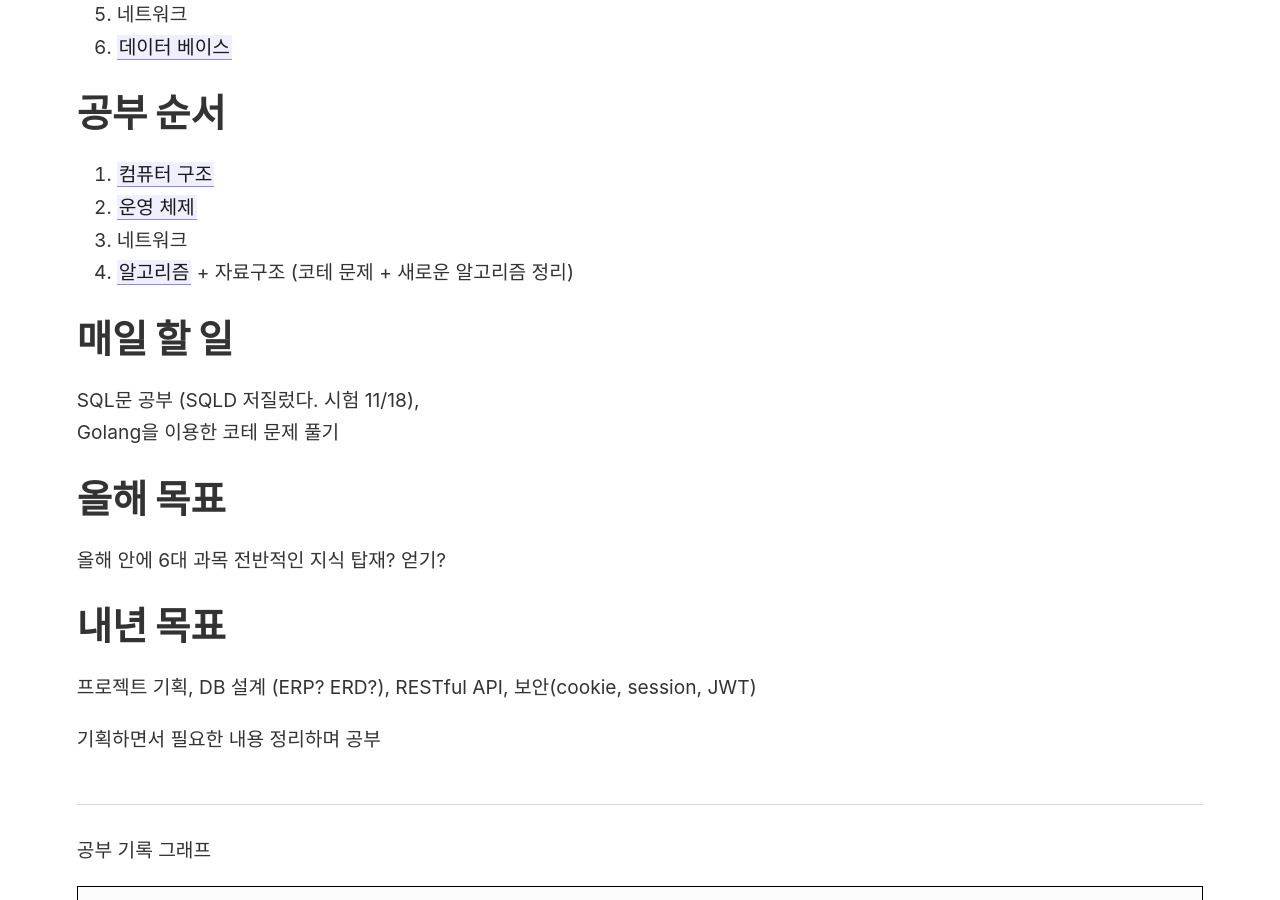
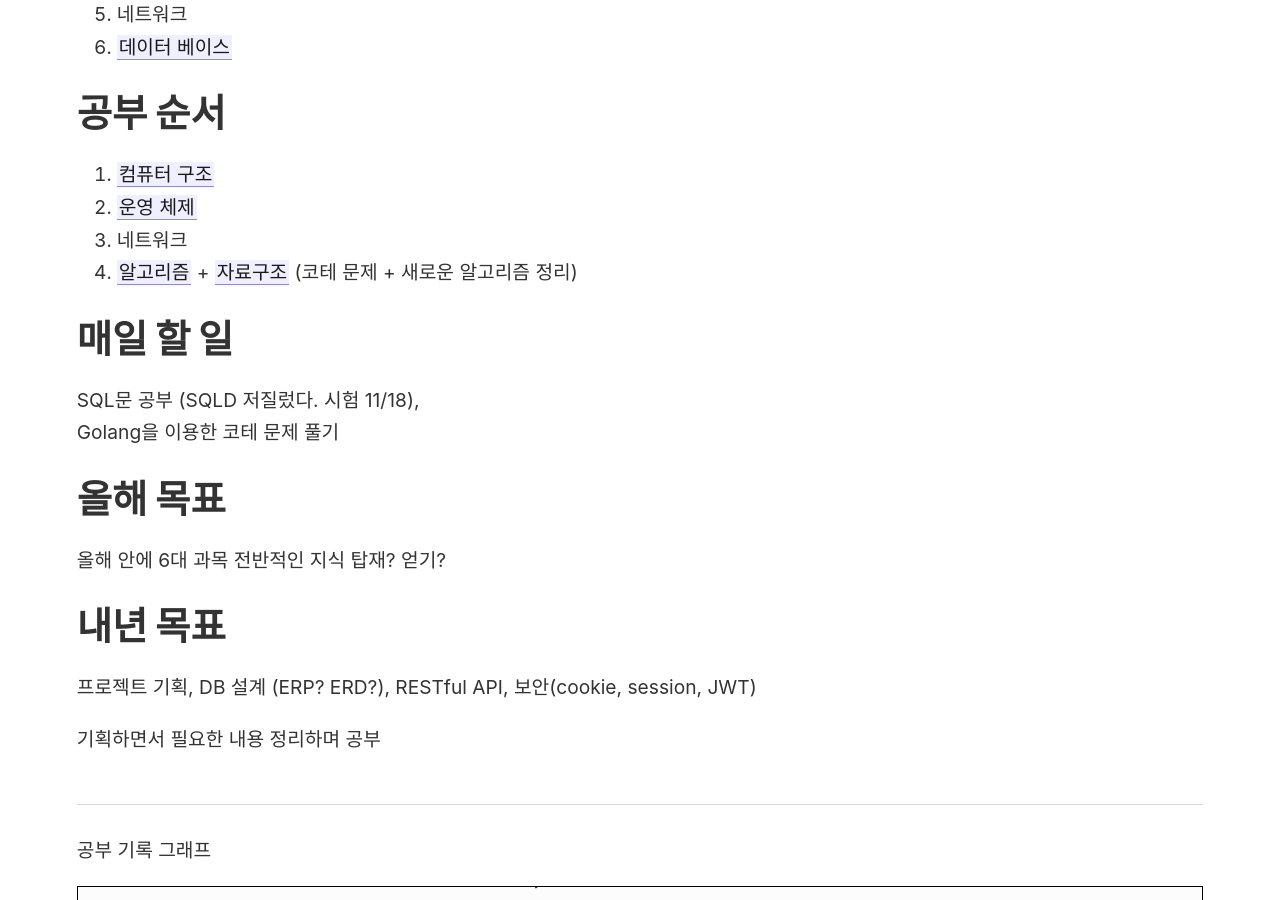
Before and after one commit to rainbow96bear/Obsidian, a Jekyll site: the page built from _notes/CS 6대 과목 공부 계획.md, in a window 1280 px wide and 900 px high, scrolled down 460 px. Built offline with Jekyll 4.4.1, drawn with Linux system fonts in a browser that asks for light colours.

Commit message:
링크 추가

```diff
--- a/_notes/CS 6대 과목 공부 계획.md
+++ b/_notes/CS 6대 과목 공부 계획.md
@@ -1,6 +1,6 @@
 CS 6대 과목
 
-1. 자료구조
+1. [[자료구조]]
 2. [[알고리즘]]
 3. [[컴퓨터 구조]]
 4. [[운영 체제]]
@@ -12,7 +12,7 @@
 1. [[컴퓨터 구조]]
 2. [[운영 체제]]
 3. 네트워크
-4. [[알고리즘]] + 자료구조 (코테 문제 + 새로운 알고리즘 정리)
+4. [[알고리즘]] + [[자료구조]] (코테 문제 + 새로운 알고리즘 정리)
 
 # **매일 할 일**
 
```
